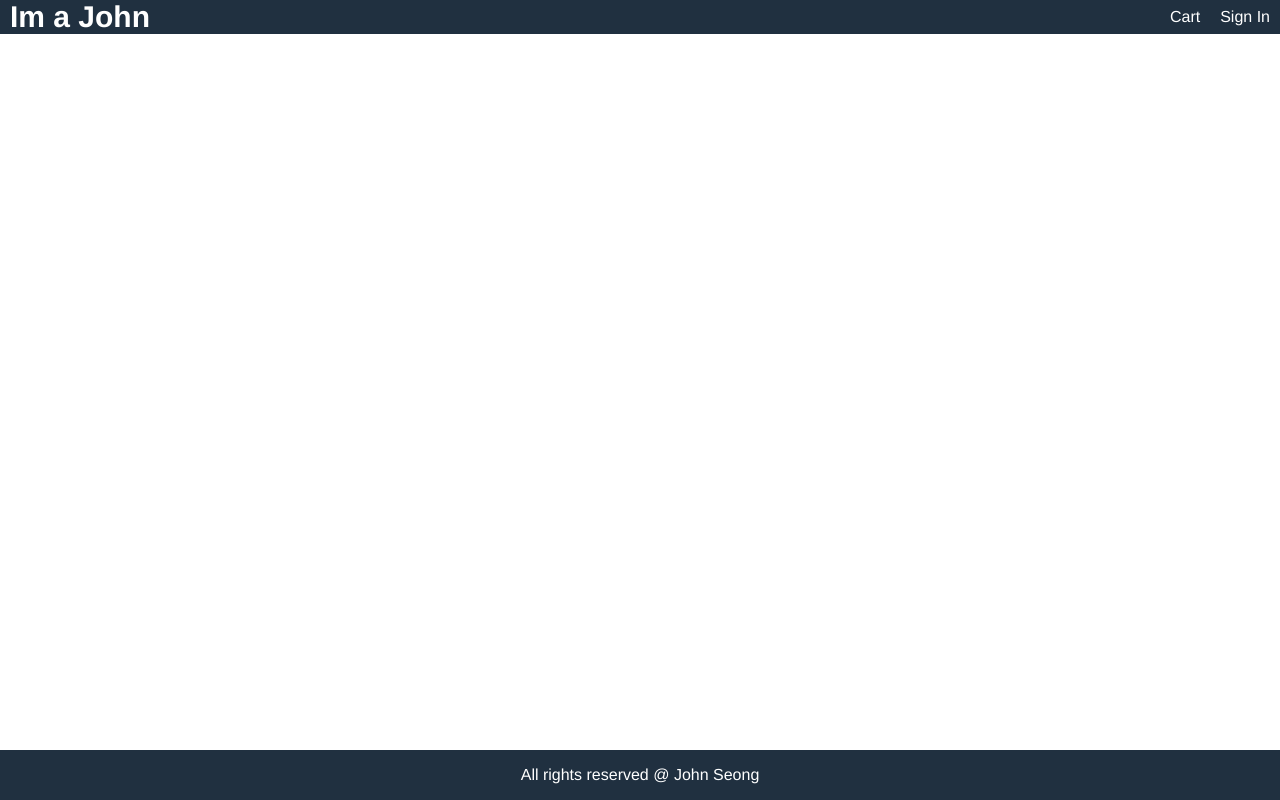
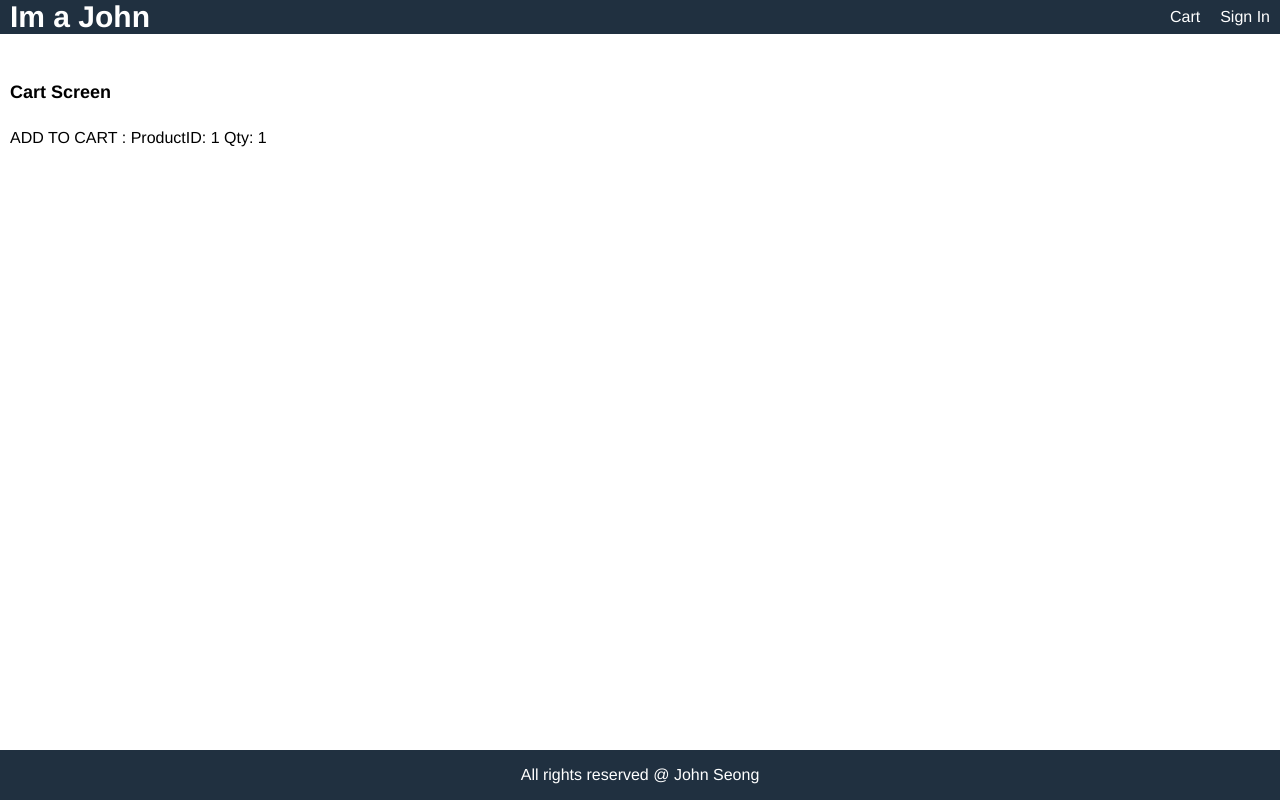
Before and after one commit to sandole/amazona, a React (Create React App) app in the folder frontend/: page /cart/1 in a window 1280 px wide. Built offline with nearby package versions, Linux system fonts and the light colour scheme.

Commit message:
implement cart screen

```diff
--- a/frontend/src/App.js
+++ b/frontend/src/App.js
@@ -13,7 +13,7 @@ function App() {
         <Header/>
         <main>
           <Routes>
-            <Route path="/cart/:id?" component={<CartScreen />}></Route>
+            <Route path="/cart/:id" element={<CartScreen />}></Route>
             <Route path="/product/:id" element={<ProductScreen />}></Route>
             <Route path="/" element={<HomeScreen/>}></Route>
           </Routes>
--- a/frontend/src/index.css
+++ b/frontend/src/index.css
@@ -66,6 +66,10 @@ ul {
 li {
   margin-top: 1rem;
 }
+
+input,
+select,
+textarea,
 button {
   padding: 1rem;
   border-radius: 0.5rem;
@@ -74,9 +78,16 @@ button {
   font-family: Helvetica, Arial, sans-serif;
   -webkit-font-smoothing: antialiased;
   -moz-osx-font-smoothing: grayscale;
+}
+
+button {
   background-color: #f8f8f8;
   cursor: pointer;
 }
+
+input:hover,
+select:hover,
+textarea:hover,
 button:hover {
   border: 0.1rem #404040 solid;
 }
--- a/frontend/src/screens/CartScreen.js
+++ b/frontend/src/screens/CartScreen.js
@@ -1,16 +1,17 @@
 import React from 'react';
-import { useParams } from 'react-router';
+import { useLocation, useParams } from 'react-router';
 
-export default function CartScreen(props) {
+export default function CartScreen() {
   const productId = useParams();
-  const qty = props.location.search
-    ? Number(props.location.search.split('=')[1])
+  const location = useLocation();
+  const qty = location.search
+    ? Number(location.search.split('=')[1])
     : 1;
   return (
     <div>
       <h1>Cart Screen</h1>
       <p>
-        ADD TO CART : ProductID: {productId} Qty: {qty}
+        ADD TO CART : ProductID: {productId.id} Qty: {qty}
       </p>
     </div>
   );
--- a/frontend/src/screens/ProductScreen.js
+++ b/frontend/src/screens/ProductScreen.js
@@ -1,24 +1,25 @@
 import React, { useEffect, useState } from 'react';
 import { useDispatch, useSelector } from 'react-redux';
-import { Link, useParams } from 'react-router-dom';
+import { Link, useParams, useNavigate } from 'react-router-dom';
 import { detailsProduct } from '../actions/productActions';
 import LoadingBox from '../components/LoadingBox';
 import MessageBox from '../components/MessageBox';
 import Rating from '../components/Rating';
 
-export default function ProductScreen(props) {
+export default function ProductScreen() {
   const dispatch = useDispatch();
   const productId = useParams();
   const productDetails = useSelector(state => state.productDetails);
   const { loading, error, product } = productDetails;
   const [qty, setQty] = useState(1);
+  const history = useNavigate();
 
   useEffect(() => {
     dispatch(detailsProduct(productId));
   }, [dispatch, productId]);
 
   const addToCartHandler = () => {
-    props.history.push(`/cart/${productId}?qty=${qty}`);
+    history(`/cart/${productId.id}?qty=${qty}`);
   };
 
   return (
```
